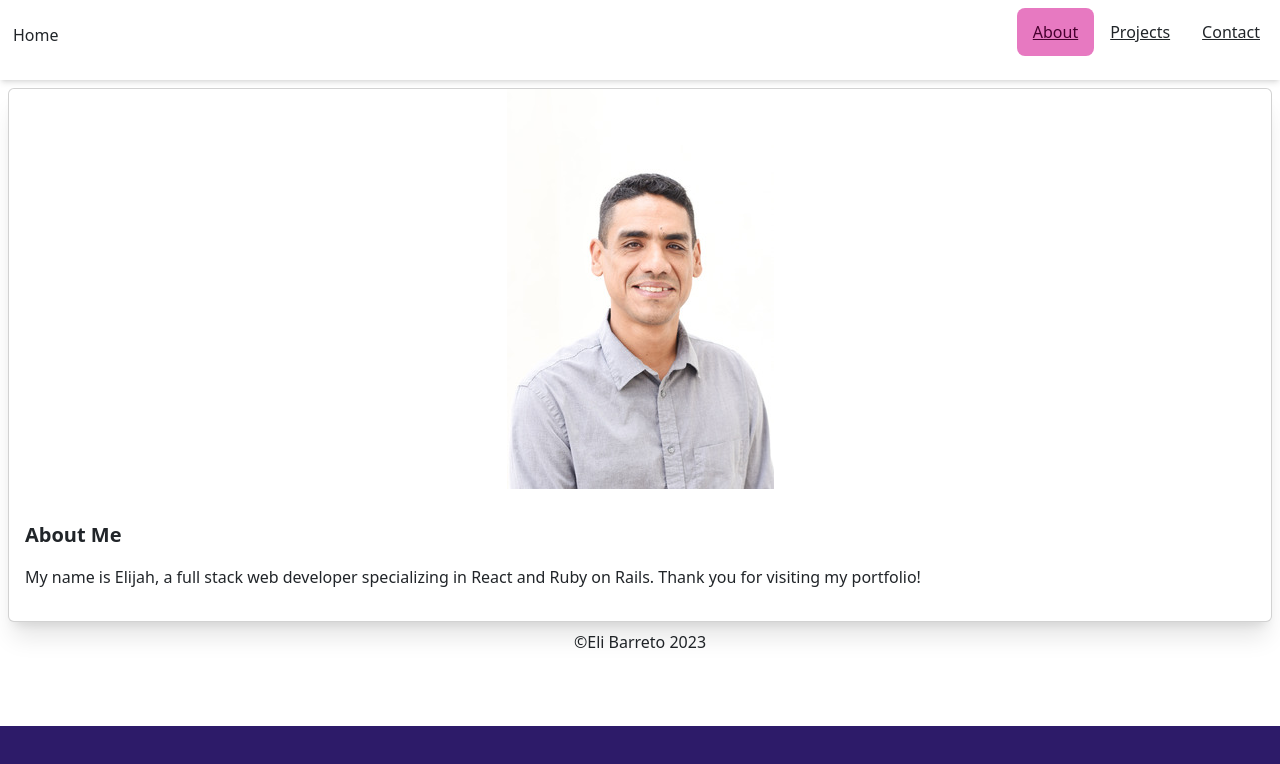
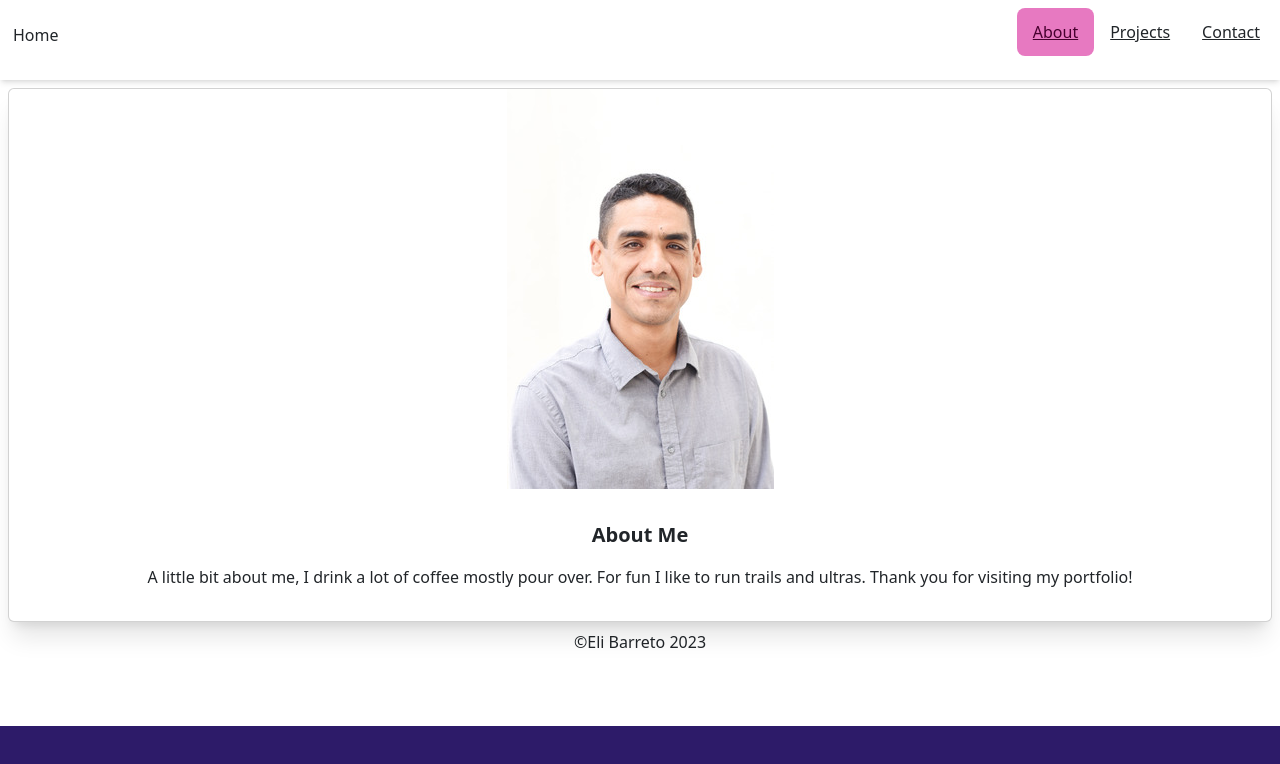
Before and after one commit to ElijahBcodes/eli-portfolio, a React (Create React App) app: page /about in a window 1280 px wide. Shown: the top 764 px of the page. Built offline with nearby package versions, Linux system fonts and the light colour scheme.

Commit message:
fixed text to center

```diff
--- a/src/pages/About.js
+++ b/src/pages/About.js
@@ -9,11 +9,10 @@ const About = () => {
         <figure className="h-50">
           <img src={pic1} alt="profile pic" />
         </figure>
-        <div className="card-body">
-          <h2 className="card-title">About Me</h2>
+        <div className="card-body text-center">
+          <h2 className="card-title justify-center">About Me</h2>
           <p>
-            My name is Elijah, a full stack web developer specializing in React
-            and Ruby on Rails. Thank you for visiting my portfolio!{" "}
+            A little bit about me, I drink a lot of coffee mostly pour over. For fun I like to run trails and ultras. Thank you for visiting my portfolio!{" "}
           </p>
         </div>
       </div>
```
